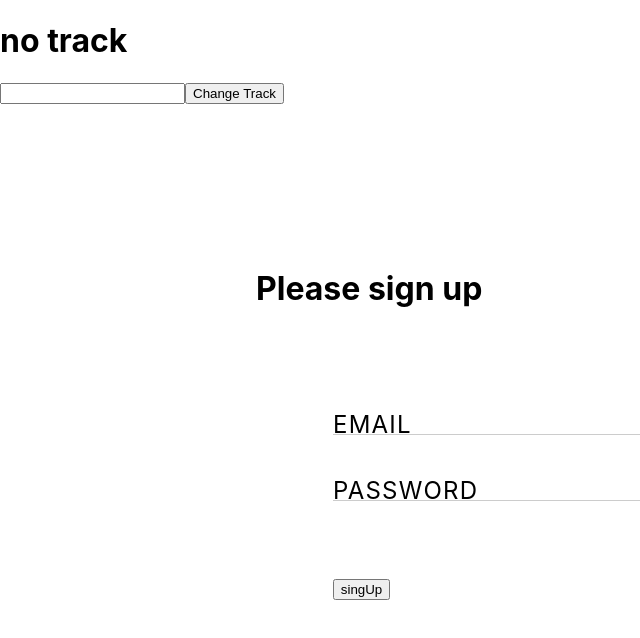
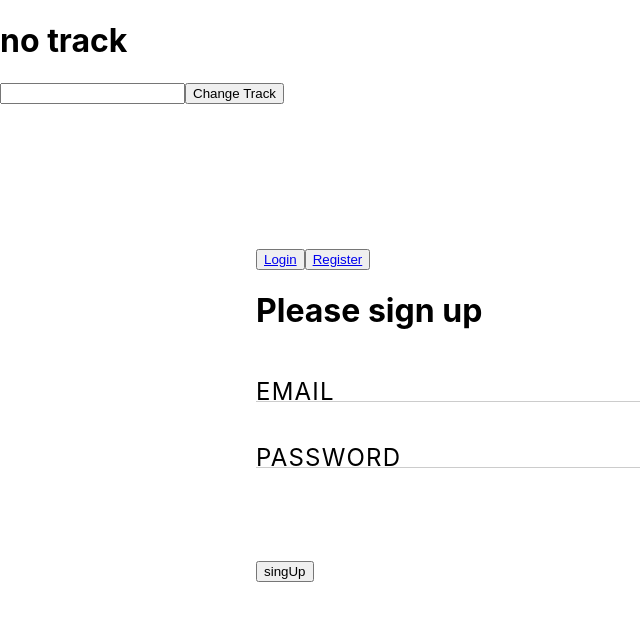
Before and after one commit to MiguelPerezMartinez/apollofy-music-project, a React (Create React App) app in the folder client/: page /login in a window 1280 px wide. Shown: the top 638 px of the page, without its empty margins (0-640 px from the left). Built offline with nearby package versions, Linux system fonts and the light colour scheme.

Commit message:
feat: #5 #13 Added new sign bar

```diff
--- /dev/null
+++ b/client/src/components/SignNav/SignNav.js
@@ -0,0 +1,16 @@
+import React from "react";
+import { Link } from "react-router-dom";
+const SignNav = () => {
+  return (
+    <div className="signNav">
+      <button>
+        <Link to="/login">Login</Link>
+      </button>
+      <button>
+        <Link to="/register">Register</Link>
+      </button>
+    </div>
+  );
+};
+
+export default SignNav;
--- /dev/null
+++ b/client/src/components/SignNav/index.js
@@ -0,0 +1 @@
+export { default } from "./SignNav";
--- a/client/src/pages/Login/Login.js
+++ b/client/src/pages/Login/Login.js
@@ -1,6 +1,7 @@
 import React, { useState } from "react";
 import "./login.css";
 import Input from "../../components/Input";
+import SignNav from "../../components/SignNav";
 function Login() {
   const [state, setState] = useState({
     email: "",
@@ -21,9 +22,9 @@ function Login() {
 
   return (
     <div className="login">
+      <SignNav />
       <h1 className="h3 mb-3 fw-normal">Please sign up</h1>
-      {/* <img className="img" src={loginImg} alt="" width="50%" height="200px" /> */}
-      <form className="registerForm" onSubmit={sendData}>
+      <form onSubmit={sendData}>
         <Input
           type="email"
           name="email"
--- a/client/src/pages/Register/Register.js
+++ b/client/src/pages/Register/Register.js
@@ -1,6 +1,7 @@
 import React, { useState } from "react";
 import Input from "../../components/Input";
-
+import SignNav from "../../components/SignNav";
+import "./register.css";
 function Register() {
   const [username, setUsername] = useState("");
   const [email, setEmail] = useState("");
@@ -13,7 +14,9 @@ function Register() {
   }
 
   return (
-    <>
+    <div className="register">
+      <SignNav />
+      <h1 className="h3 mb-3 fw-normal">Please sign in</h1>
       <form onSubmit={handleSubmit}>
         <Input
           type="text"
@@ -61,7 +64,7 @@ function Register() {
         />
         <button type="submit">Sign Up</button>
       </form>
-    </>
+    </div>
   );
 }
 
--- /dev/null
+++ b/client/src/pages/Register/register.css
@@ -0,0 +1,70 @@
+.register {
+  margin: 1% 10%;
+  padding: 10%;
+}
+.registerForm {
+  margin: 10%;
+}
+
+.field {
+  display: flex;
+  flex-flow: column-reverse;
+  margin-bottom: 1em;
+}
+
+label,
+input {
+  transition: all 0.2s;
+  touch-action: manipulation;
+}
+
+.inputField {
+  font-size: 1.5em;
+  border: 0;
+  border-bottom: 1px solid #ccc;
+  font-family: inherit;
+  -webkit-appearance: none;
+  border-radius: 0;
+  padding: 0;
+  cursor: text;
+}
+
+.inputField:focus {
+  outline: 0;
+  border-bottom: 1px solid rgb(240, 244, 17);
+}
+label {
+  text-transform: uppercase;
+  letter-spacing: 0.05em;
+}
+
+.inputField:placeholder-shown + label {
+  cursor: text;
+  max-width: 66.66%;
+  white-space: nowrap;
+  overflow: hidden;
+  text-overflow: ellipsis;
+  transform-origin: left bottom;
+  transform: translate(0, 2.125rem) scale(1.5);
+}
+
+::-webkit-input-placeholder {
+  opacity: 0;
+  transition: inherit;
+}
+
+.inputField:focus::-webkit-input-placeholder {
+  opacity: 1;
+}
+.inputField:not(:placeholder-shown) + label,
+.inputField:focus + label {
+  transform: translate(0, 0) scale(1);
+  cursor: pointer;
+}
+.btn-outline-warning {
+  margin-top: 10%;
+}
+.img {
+  margin: 2% 25%;
+  min-width: 350px;
+}
```
